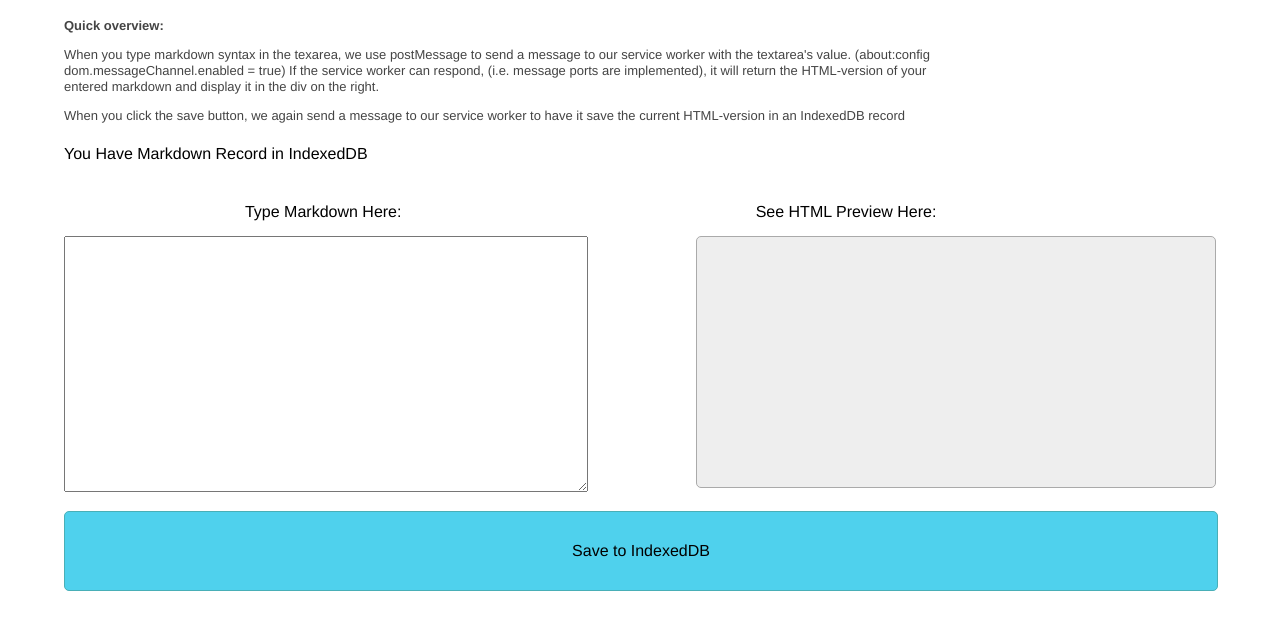
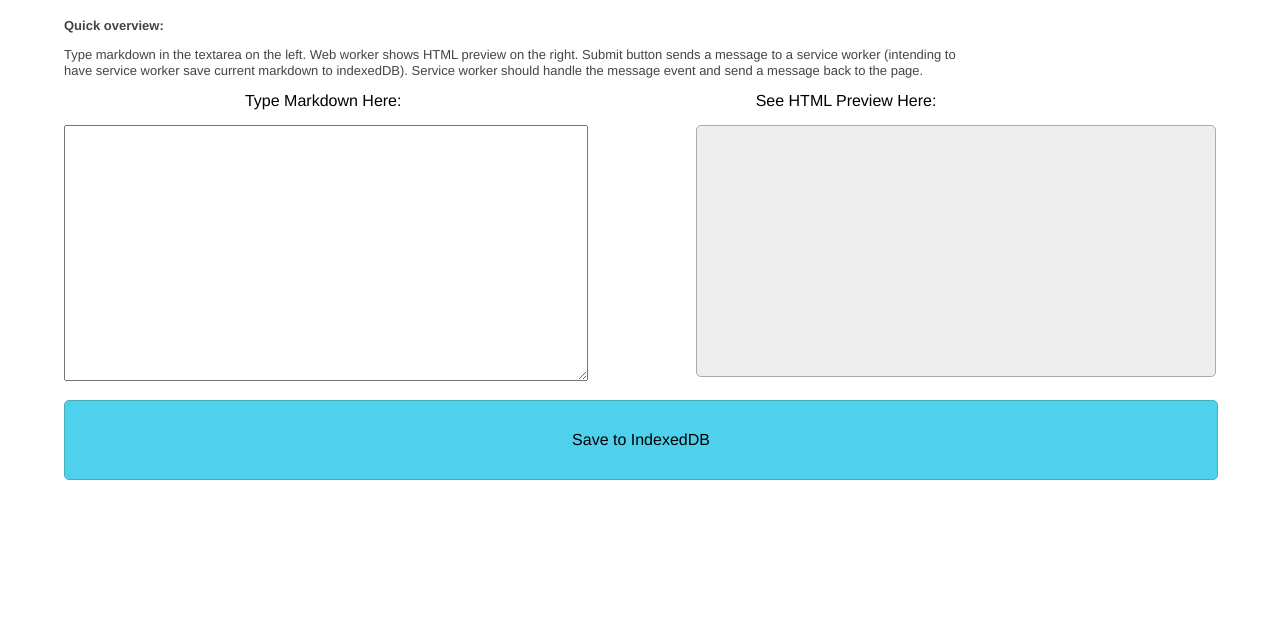
Before and after one commit to brittanydionigi/markdown-previewer, a website: page sw-messaging.html in a window 1280 px wide. Shown: the part 66-696 px from the top of the page. Drawn offline with Linux system fonts and the light colour scheme.

Commit message:
Update desc

```diff
--- a/sw-messaging.html
+++ b/sw-messaging.html
@@ -12,9 +12,7 @@
   <body>
     <h1>Markdown Previewer</h1>
     <p><b>Quick overview:</b></p>
-    <p>When you type markdown syntax in the texarea, we use postMessage to send a message to our service worker with the textarea's value. (about:config dom.messageChannel.enabled = true) If the service worker can respond, (i.e. message ports are implemented), it will return the HTML-version of your entered markdown and display it in the div on the right.</p>
-    <p>When you click the save button, we again send a message to our service worker to have it save the current HTML-version in an IndexedDB record</p>
-    <h4>You Have <span class='counter'></span> Markdown Record in IndexedDB</h4><br />
+    <p>Type markdown in the textarea on the left. Web worker shows HTML preview on the right. Submit button sends a message to a service worker (intending to have service worker save current markdown to indexedDB). Service worker should handle the message event and send a message back to the page.
     <div class="half">Type Markdown Here:</div>
     <div class="half">See HTML Preview Here:</div>
     <textarea id="live-markdown" width="400" height="200"></textarea>
```
